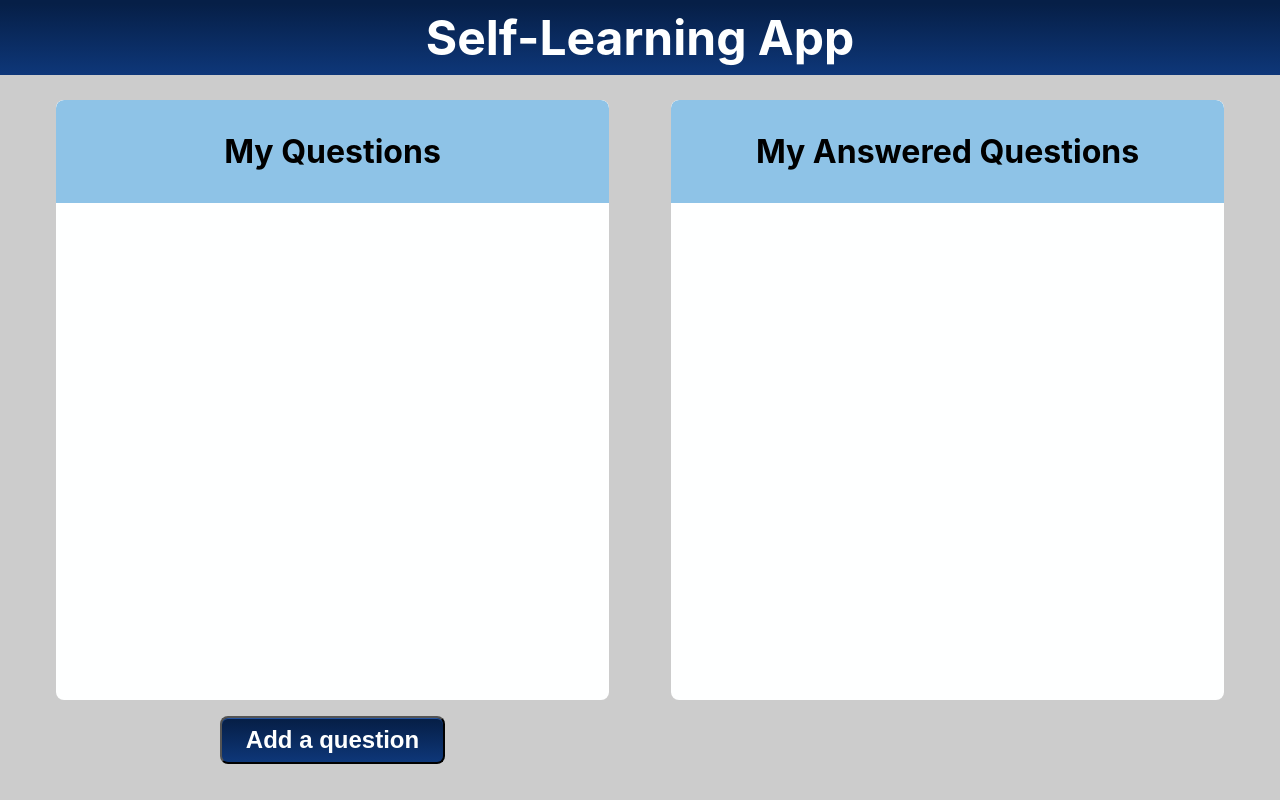
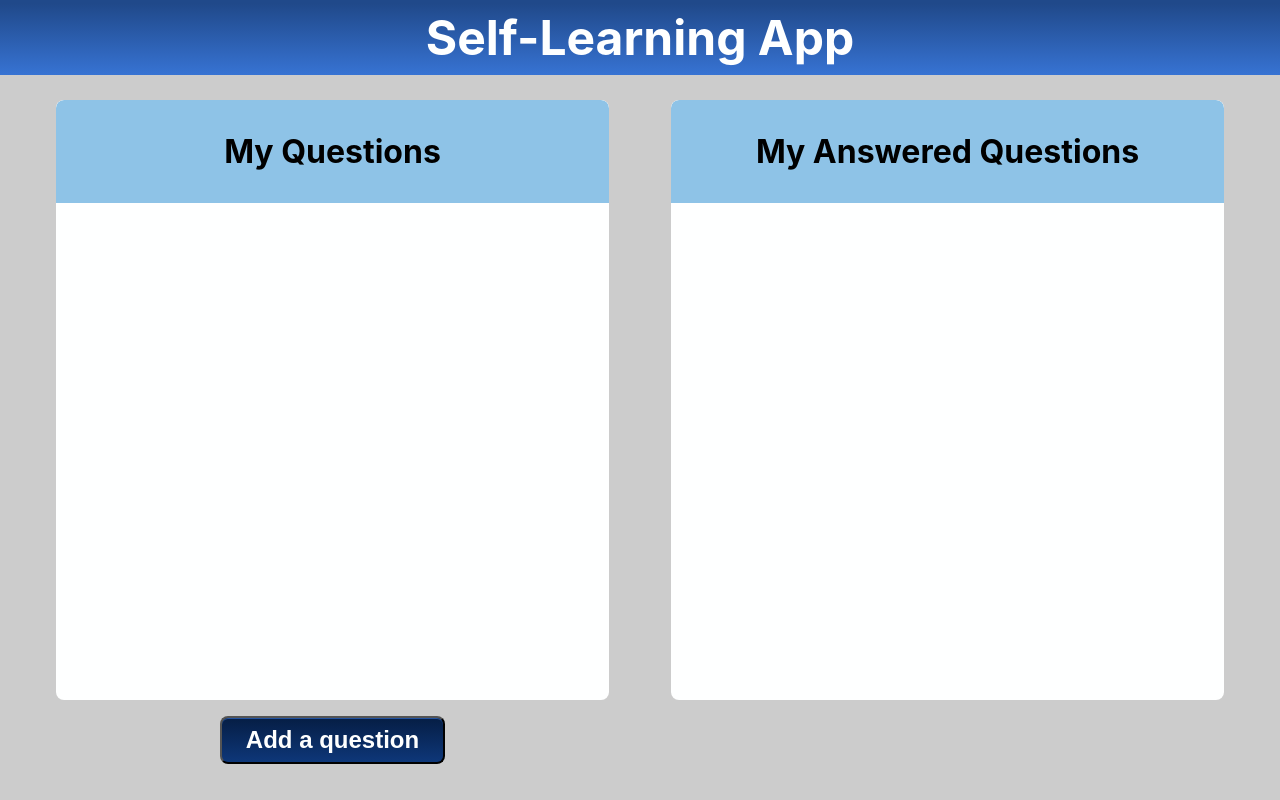
Before and after one commit to chingu-voyages/v12-geckos-team-04, a React (Create React App) app: page / in a window 1280 px wide. Built offline with nearby package versions, Linux system fonts and the light colour scheme.

Commit message:
adjust color of app header

```diff
--- a/src/components/AppHeader/AppHeader.module.css
+++ b/src/components/AppHeader/AppHeader.module.css
@@ -1,5 +1,5 @@
 .wrapper {
-	background: linear-gradient(to bottom, #061f47 5%, #0e3779 100%);
+	background: linear-gradient(to bottom, #20498a 5%, #3773d3 100%);
     padding: 0.5rem;
 }
 
```
